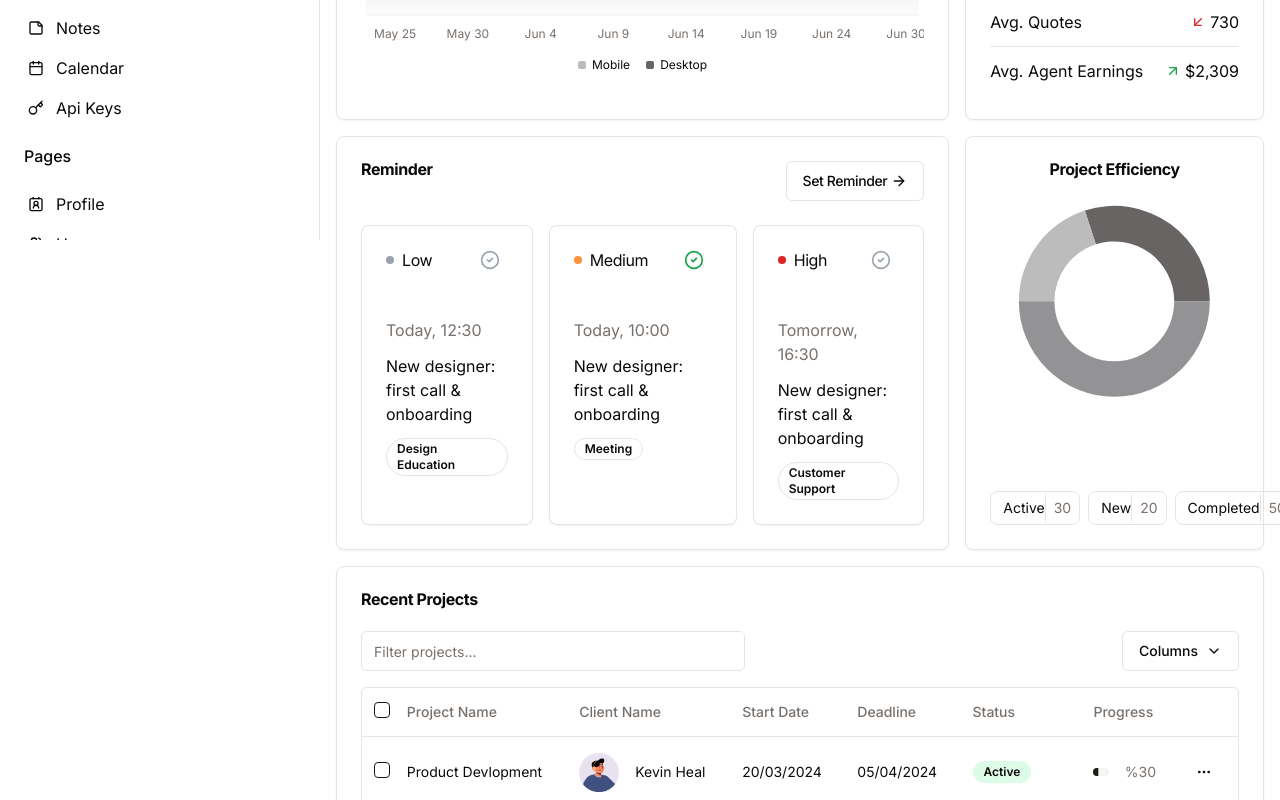
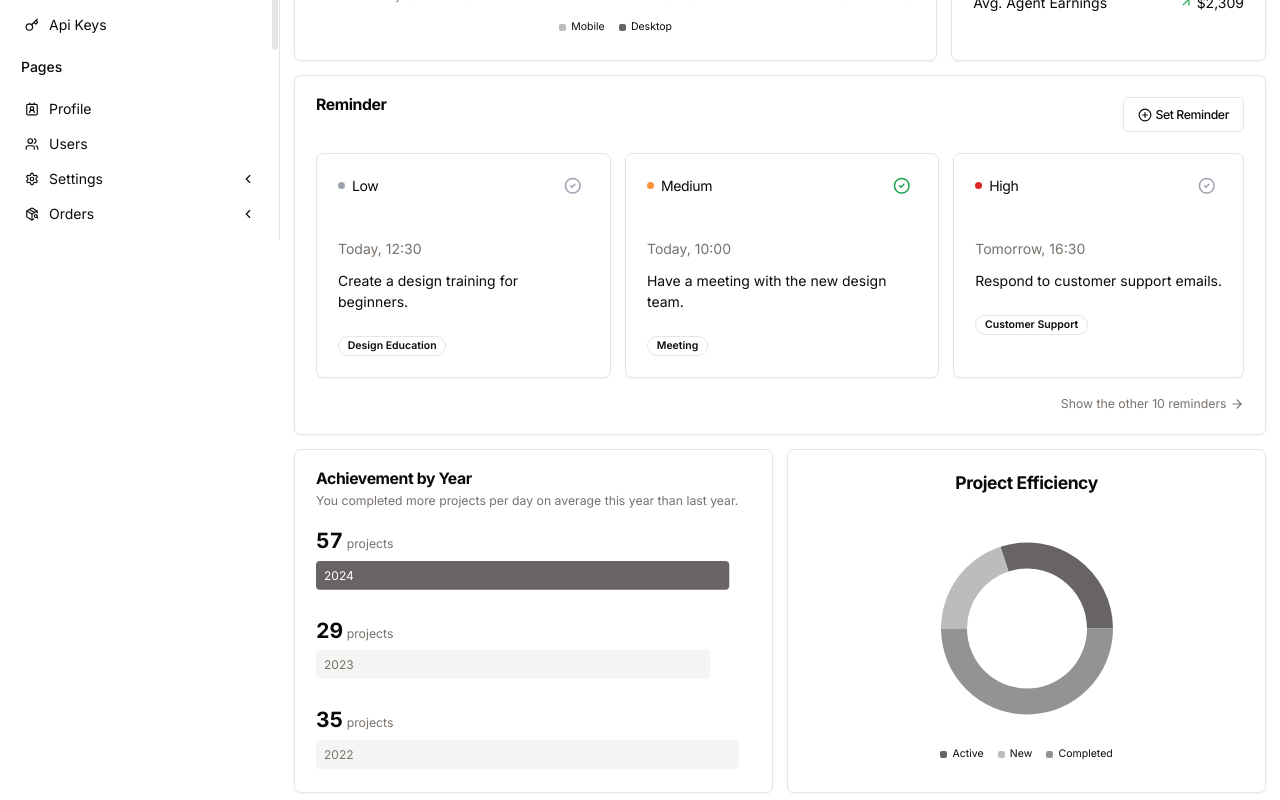
Before and after one commit to gabrielfmcoelho/simple-chatbot, a Next.js app: page /dashboard/project-management in a window 1280 px wide. Shown: the part 560-1360 px from the top of the page. Built offline with nearby package versions, Linux system fonts and the light colour scheme.

Commit message:
project management dashboard updated

```diff
--- /dev/null
+++ b/app/dashboard/project-management/achievement-by-year.tsx
@@ -0,0 +1,147 @@
+"use client";
+
+import { Bar, BarChart, LabelList, XAxis, YAxis } from "recharts";
+
+import { Card, CardContent, CardDescription, CardHeader, CardTitle } from "@/components/ui/card";
+import { ChartContainer } from "@/components/ui/chart";
+
+export default function AchievementByYear() {
+  return (
+    <Card className="xl:col-span-1">
+      <CardHeader>
+        <CardTitle>Achievement by Year</CardTitle>
+        <CardDescription>
+          You completed more projects per day on average this year than last year.
+        </CardDescription>
+      </CardHeader>
+      <CardContent className="grid gap-8">
+        <div className="grid auto-rows-min gap-2">
+          <div className="flex items-baseline gap-1 text-2xl font-bold tabular-nums leading-none">
+            57
+            <span className="text-sm font-normal text-muted-foreground">projects</span>
+          </div>
+          <ChartContainer
+            config={{
+              steps: {
+                label: "Steps",
+                color: "hsl(var(--chart-1))"
+              }
+            }}
+            className="aspect-auto h-[32px] w-full">
+            <BarChart
+              accessibilityLayer
+              layout="vertical"
+              margin={{
+                left: 0,
+                top: 0,
+                right: 0,
+                bottom: 0
+              }}
+              data={[
+                {
+                  date: "2024",
+                  steps: 57
+                }
+              ]}>
+              <Bar dataKey="steps" fill="var(--color-steps)" radius={4} barSize={32}>
+                <LabelList
+                  position="insideLeft"
+                  dataKey="date"
+                  offset={8}
+                  fontSize={12}
+                  fill="white"
+                />
+              </Bar>
+              <YAxis dataKey="date" type="category" tickCount={1} hide />
+              <XAxis dataKey="steps" type="number" hide />
+            </BarChart>
+          </ChartContainer>
+        </div>
+        <div className="grid auto-rows-min gap-2">
+          <div className="flex items-baseline gap-1 text-2xl font-bold tabular-nums leading-none">
+            29
+            <span className="text-sm font-normal text-muted-foreground">projects</span>
+          </div>
+          <ChartContainer
+            config={{
+              steps: {
+                label: "Steps",
+                color: "hsl(var(--muted))"
+              }
+            }}
+            className="aspect-auto h-[32px] w-full">
+            <BarChart
+              accessibilityLayer
+              layout="vertical"
+              margin={{
+                left: 0,
+                top: 0,
+                right: 0,
+                bottom: 0
+              }}
+              data={[
+                {
+                  date: "2023",
+                  steps: 29
+                }
+              ]}>
+              <Bar dataKey="steps" fill="var(--color-steps)" radius={4} barSize={32}>
+                <LabelList
+                  position="insideLeft"
+                  dataKey="date"
+                  offset={8}
+                  fontSize={12}
+                  fill="hsl(var(--muted-foreground))"
+                />
+              </Bar>
+              <YAxis dataKey="date" type="category" tickCount={1} hide />
+              <XAxis dataKey="steps" type="number" hide />
+            </BarChart>
+          </ChartContainer>
+        </div>
+        <div className="grid auto-rows-min gap-2">
+          <div className="flex items-baseline gap-1 text-2xl font-bold tabular-nums leading-none">
+            35
+            <span className="text-sm font-normal text-muted-foreground">projects</span>
+          </div>
+          <ChartContainer
+            config={{
+              steps: {
+                label: "Steps",
+                color: "hsl(var(--muted))"
+              }
+            }}
+            className="aspect-auto h-[32px] w-full">
+            <BarChart
+              accessibilityLayer
+              layout="vertical"
+              margin={{
+                left: 0,
+                top: 0,
+                right: 0,
+                bottom: 0
+              }}
+              data={[
+                {
+                  date: "2022",
+                  steps: 35
+                }
+              ]}>
+              <Bar dataKey="steps" fill="var(--color-steps)" radius={4} barSize={32}>
+                <LabelList
+                  position="insideLeft"
+                  dataKey="date"
+                  offset={8}
+                  fontSize={12}
+                  fill="hsl(var(--muted-foreground))"
+                />
+              </Bar>
+              <YAxis dataKey="date" type="category" tickCount={1} hide />
+              <XAxis dataKey="steps" type="number" hide />
+            </BarChart>
+          </ChartContainer>
+        </div>
+      </CardContent>
+    </Card>
+  );
+}
--- a/app/dashboard/project-management/page.tsx
+++ b/app/dashboard/project-management/page.tsx
@@ -7,6 +7,7 @@ import { generateMeta } from "@/lib/utils";
 import { RecentProjectList } from "./recent-projects-table";
 import ProjectEfficiency from "./project-efficiency";
 import Reminders from "./reminders";
+import AchievementByYear from "./achievement-by-year";
 
 export async function generateMetadata() {
   return generateMeta({
@@ -139,8 +140,9 @@ export default function Page() {
           </CardContent>
         </Card>
       </div>
-      <div className="mt-4 grid gap-4 xl:grid-cols-3">
+      <div className="mt-4 grid gap-4 xl:grid-cols-2 2xl:grid-cols-4">
         <Reminders />
+        <AchievementByYear />
         <ProjectEfficiency />
       </div>
       <RecentProjectList />
--- a/app/dashboard/project-management/project-efficiency.tsx
+++ b/app/dashboard/project-management/project-efficiency.tsx
@@ -45,28 +45,32 @@ const chartConfig = {
 
 export default function ProjectEfficiency() {
   return (
-    <Card className="flex flex-col">
-      <CardHeader className="items-center pb-0">
-        <CardTitle>Project Efficiency</CardTitle>
+    <Card className="flex flex-col xl:col-span-1">
+      <CardHeader className="items-center">
+        <CardTitle className="text-xl">Project Efficiency</CardTitle>
       </CardHeader>
-      <CardContent className="flex-1 pb-0">
-        <ChartContainer config={chartConfig} className="mx-auto aspect-square max-h-[250px]">
-          <PieChart>
-            <ChartTooltip cursor={false} content={<ChartTooltipContent hideLabel />} />
-            <Pie data={chartData} dataKey="visitors" nameKey="browser" innerRadius={60} />
-          </PieChart>
-        </ChartContainer>
+      <CardContent className="flex-1">
+        <div className="flex-1 flex-shrink-0">
+          <ChartContainer config={chartConfig} className="mx-auto aspect-square max-h-[250px]">
+            <PieChart>
+              <ChartTooltip
+                cursor={false}
+                content={
+                  <ChartTooltipContent
+                    formatter={(value, name, props) => (
+                      <div className="flex justify-between gap-2">
+                        <span className="capitalize">{name}</span> %{value}
+                      </div>
+                    )}
+                  />
+                }
+              />
+              <Pie data={chartData} dataKey="visitors" nameKey="browser" innerRadius={60} />
+              <ChartLegend content={<ChartLegendContent className="sss" nameKey="browser" />} />
+            </PieChart>
+          </ChartContainer>
+        </div>
       </CardContent>
-      <CardFooter className="flex flex-col items-stretch gap-2 xl:flex-row">
-        {chartData.map((item, key) => (
-          <div
-            key={key}
-            className="flex flex-grow items-center justify-between rounded-lg border py-0.5 ps-3 text-center text-sm capitalize">
-            {item.browser}
-            <span className="border-s px-2 py-1 text-muted-foreground">{item.visitors}</span>
-          </div>
-        ))}
-      </CardFooter>
     </Card>
   );
 }
--- a/app/dashboard/project-management/recent-projects-table.tsx
+++ b/app/dashboard/project-management/recent-projects-table.tsx
@@ -187,8 +187,8 @@ export const columns: ColumnDef<Project>[] = [
     accessorKey: "progress",
     header: "Progress",
     cell: ({ row }) => (
-      <div className="flex items-center gap-4">
-        <Progress value={row.getValue("progress")} className="h-2" />
+      <div className="flex flex-col gap-2 lg:flex-row lg:items-center lg:gap-4">
+        <Progress value={row.getValue("progress")} className="h-2 flex-shrink-0" />
         <span className="text-sm text-muted-foreground">%{row.getValue("progress")}</span>
       </div>
     )
--- a/app/dashboard/project-management/reminders.tsx
+++ b/app/dashboard/project-management/reminders.tsx
@@ -2,7 +2,7 @@ import { Badge } from "@/components/ui/badge";
 import { Button } from "@/components/ui/button";
 import { Card, CardContent, CardHeader, CardTitle } from "@/components/ui/card";
 import { cn } from "@/lib/utils";
-import { ArrowRight, CheckCircle, CircleCheck, Dot } from "lucide-react";
+import { ArrowRight, CheckCircle, CircleCheck, Dot, PlusCircleIcon } from "lucide-react";
 
 type Reminder = {
   id: number;
@@ -16,7 +16,7 @@ type Reminder = {
 const reminders: Reminder[] = [
   {
     id: 1,
-    note: "New designer: first call & onboarding",
+    note: "Create a design training for beginners.",
     level: "low",
     type: "Design Education",
     isCompleted: false,
@@ -24,7 +24,7 @@ const reminders: Reminder[] = [
   },
   {
     id: 1,
-    note: "New designer: first call & onboarding",
+    note: "Have a meeting with the new design team.",
     level: "medium",
     type: "Meeting",
     isCompleted: true,
@@ -32,7 +32,7 @@ const reminders: Reminder[] = [
   },
   {
     id: 1,
-    note: "New designer: first call & onboarding",
+    note: "Respond to customer support emails.",
     level: "high",
     type: "Customer Support",
     isCompleted: false,
@@ -42,20 +42,22 @@ const reminders: Reminder[] = [
 
 export default function Reminders() {
   return (
-    <Card className="col-span-2">
+    <Card className="xl:col-span-2">
       <CardHeader>
         <CardTitle className="flex flex-row justify-between">
           Reminder{" "}
           <Button variant="outline">
-            Set Reminder <ArrowRight className="ms-1 h-4 w-4" />
+            <PlusCircleIcon className="me-1 h-4 w-4" />
+            Set Reminder
           </Button>
         </CardTitle>
       </CardHeader>
-      <CardContent className="grid grid-flow-col gap-4">
+      <CardContent>
+        <div className="grid grid-flow-dense gap-4 lg:grid-flow-col">
           {reminders.map((reminder) => (
             <Card key={reminder.id}>
               <CardHeader>
-              <CardTitle className="flex items-center font-normal capitalize">
+                <CardTitle className="flex items-center text-base font-normal capitalize">
                   <span
                     className={cn("d-inline me-2 h-2 w-2 rounded-full", {
                       "bg-gray-400": reminder.level === "low",
@@ -70,13 +72,23 @@ export default function Reminders() {
                   )}
                 </CardTitle>
               </CardHeader>
-            <CardContent className="flex flex-col items-start gap-3 pt-6">
+              <CardContent className="flex flex-col items-start gap-3 pt-2 lg:pt-6">
                 <div className="text-muted-foreground">{reminder.date}</div>
                 <div>{reminder.note}</div>
-              <Badge variant="outline">{reminder.type}</Badge>
+                <Badge variant="outline" className="mt-4">
+                  {reminder.type}
+                </Badge>
               </CardContent>
             </Card>
           ))}
+        </div>
+        <div className="mt-4 text-end">
+          <a
+            href="#"
+            className="inline-flex items-center text-sm text-muted-foreground hover:underline">
+            Show the other 10 reminders <ArrowRight className="ms-1 h-4 w-4" />
+          </a>
+        </div>
       </CardContent>
     </Card>
   );
--- a/components/ui/card.tsx
+++ b/components/ui/card.tsx
@@ -24,7 +24,7 @@ const CardTitle = React.forwardRef<HTMLParagraphElement, React.HTMLAttributes<HT
   ({ className, ...props }, ref) => (
     <h3
       ref={ref}
-      className={cn("text-base font-bold leading-none tracking-tight", className)}
+      className={cn("text-lg font-bold leading-none tracking-tight", className)}
       {...props}
     />
   )
--- a/tailwind.config.ts
+++ b/tailwind.config.ts
@@ -89,7 +89,7 @@ const config = {
     require("tailwindcss-animate"),
     plugin(function ({ addBase }) {
       addBase({
-        html: { fontSize: "16px" }
+        html: { fontSize: "14px" }
       });
     })
   ]
```
Lines whose indentation alone changed are shown as unchanged.
